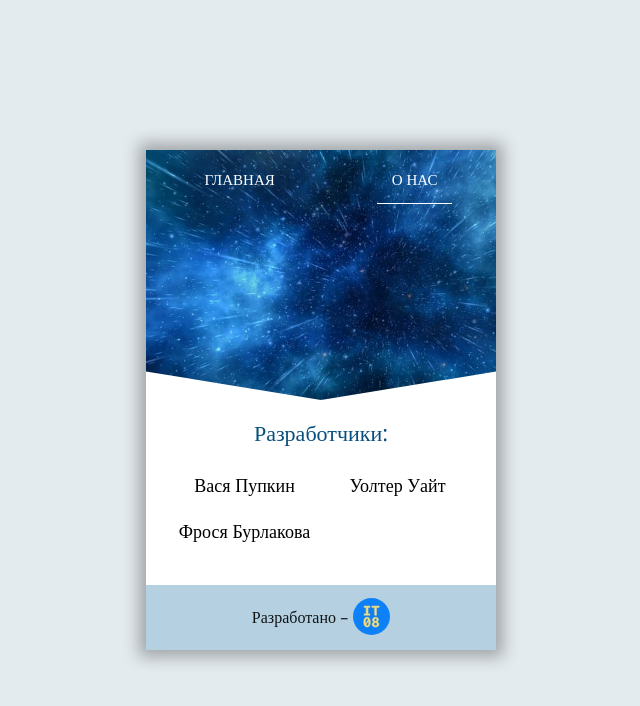
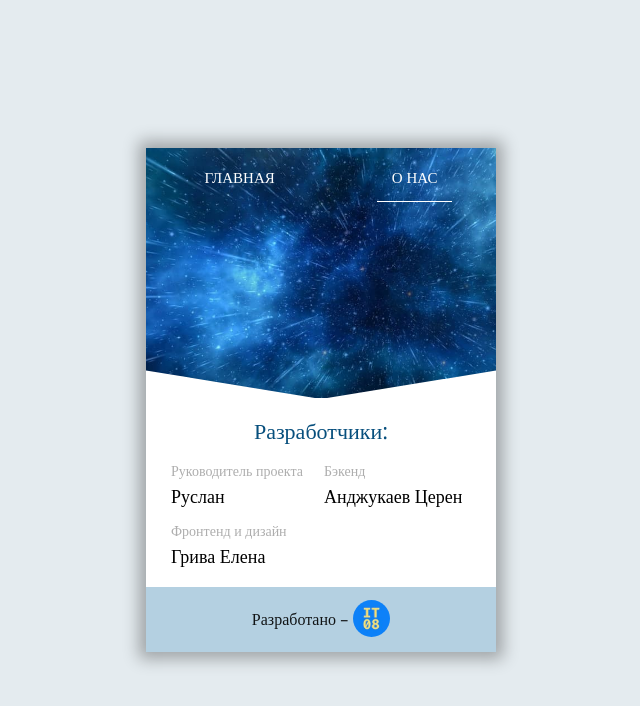
Before and after one commit to Gantelia/kalmyk-synthesis, a React (Create React App) app: page /about in a window 1280 px wide. Shown: the top 706 px of the page, without its empty margins (319-959 px from the left). Built offline with nearby package versions, Linux system fonts and the light colour scheme.

Commit message:
Добавит имена разработчиков, отредактирует стили

```diff
--- a/markup/index.html
+++ b/markup/index.html
@@ -4,7 +4,7 @@
 
 <head>
   <meta charset="utf-8">
-  <title>Synthesis</title>
+  <title>Kalmyk speech synthesis</title>
 </head>
 
 <body>
@@ -19,7 +19,7 @@
           </li>
           <li class="navigation-item">
             <a class="navigation-link" href="developers.html">
-              Разработчики
+              О нас
             </a>
           </li>
         </ul>
--- a/public/index.html
+++ b/public/index.html
@@ -22,7 +22,7 @@
       work correctly both with client-side routing and a non-root public URL.
       Learn how to configure a non-root public URL by running `npm run build`.
     -->
-  <title>Synthesis</title>
+  <title>Kalmyk speech synthesis</title>
 </head>
 
 <body>
--- a/src/components/App.tsx
+++ b/src/components/App.tsx
@@ -2,7 +2,7 @@ import { BrowserRouter, Route, Routes } from "react-router-dom";
 
 import Layout from "./layout";
 import MainIndex from "./main-index";
-import MainAbout from "./main-about";
+import About from "./about";
 import { AppRoute } from "../const";
 import NotFound from "./not-found";
 
@@ -12,7 +12,7 @@ function App() {
       <Routes>
         <Route path={AppRoute.Main} element={<Layout />}>
           <Route index element={<MainIndex />} />
-          <Route path={AppRoute.About} element={<MainAbout />} />
+          <Route path={AppRoute.About} element={<About />} />
           <Route path={AppRoute.NotFound} element={<NotFound />} />
         </Route>
       </Routes>
--- /dev/null
+++ b/src/components/about.tsx
@@ -0,0 +1,23 @@
+function About() {
+  return (
+    <main className="main-inner main">
+      <h1 className="main-inner-title">Разработчики:</h1>
+      <dl className="main-inner-list">
+        <div className="main-inner-item">
+          <dt className="main-inner-role">Руководитель проекта</dt>
+          <dd className="main-inner-name">Руслан</dd>
+        </div>
+        <div className="main-inner-item">
+          <dt className="main-inner-role">Бэкенд</dt>
+          <dd className="main-inner-name">Анджукаев Церен</dd>
+        </div>
+        <div className="main-inner-item">
+          <dt className="main-inner-role">Фронтенд и&nbsp;дизайн</dt>
+          <dd className="main-inner-name">Грива Елена</dd>
+        </div>
+      </dl>
+    </main>
+  );
+}
+
+export default About;
--- a/src/components/main-about.tsx
+++ /dev/null
@@ -1,14 +0,0 @@
-function MainAbout() {
-  return (
-    <main className="main-inner main">
-      <h1 className="main-inner-title">Разработчики:</h1>
-      <ul className="main-inner-list">
-        <li className="main-inner-item">Вася Пупкин</li>
-        <li className="main-inner-item">Уолтер Уайт</li>
-        <li className="main-inner-item">Фрося Бурлакова</li>
-      </ul>
-    </main>
-  );
-}
-
-export default MainAbout;
--- a/src/components/main-index.tsx
+++ b/src/components/main-index.tsx
@@ -63,7 +63,7 @@ function MainIndex() {
 
   return (
     <main className="main-index main">
-      <h1 className="visually-hidden">Синтез</h1>
+      <h1 className="visually-hidden">Синтез калмыцкой речи</h1>
       <p className="slogan">Калмыцкий язык для всех!</p>
       <form className="form" action="#" method="post" onSubmit={handleSubmit}>
         <label className="visually-hidden" htmlFor="field"></label>
--- a/src/index.css
+++ b/src/index.css
@@ -67,7 +67,7 @@ body {
   height: 57px;
   overflow: hidden;
   content: '';
-  bottom: 0;
+  bottom: -1px;
   background-image: url("./images/banner-mask.svg");
   background-repeat: no-repeat;
   background-position: center;
@@ -226,7 +226,7 @@ body {
   text-align: center;
   color: #074f7d;
   margin: 0;
-  margin-bottom: 25px;
+  margin-bottom: 20px;
 }
 
 .main-inner-list {
@@ -235,17 +235,27 @@ body {
   list-style-type: none;
   display: grid;
   column-gap: 6px;
-  row-gap: 14px;
+  row-gap: 15px;
   grid-template-columns: repeat(2, minmax(0, 1fr));
-  align-items: center;
-  justify-items: center;
+  align-items: top;
+  justify-items: left;
 }
 
 .main-inner-item {
+  word-break: break-word;
+}
+
+.main-inner-role {
+  font-size: 14px;
+  line-height: 18px;
+  margin-bottom: 5px;
+  color: #aeaeae;
+}
+
+.main-inner-name {
   font-size: 18px;
   line-height: 22px;
-  padding: 5px;
-  word-break: break-word;
+  margin: 0;
 }
 
 .page-footer-logo:hover {
```
Also changed, not shown: markup/about.html (renamed from markup/developers.html, +16 -5 lines).
